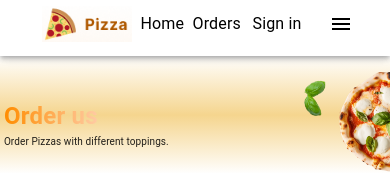
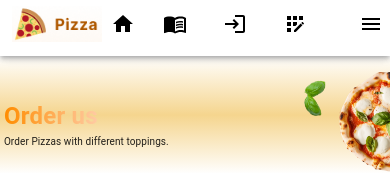
Before and after one commit to getye/Pizza-Ordering-App, a React (Create React App) app in the folder client/: page / in a window 390 px wide. Shown: the top 173 px of the page. Built offline with nearby package versions, Linux system fonts and the light colour scheme; no server answers.

Commit message:
mobile bar

```diff
--- a/client/src/navigations/mainbar.js
+++ b/client/src/navigations/mainbar.js
@@ -17,6 +17,10 @@ import AccountCircleOutlinedIcon from '@mui/icons-material/AccountCircleOutlined
 import LogoutOutlinedIcon from '@mui/icons-material/LogoutOutlined';import LocalPizzaOutlinedIcon from '@mui/icons-material/LocalPizzaOutlined';
 import SummarizeIcon from '@mui/icons-material/Summarize';
 import MenuIcon from '@mui/icons-material/Menu';  // Hamburger icon for mobile
+import HomeIcon from '@mui/icons-material/Home';
+import MenuBookIcon from '@mui/icons-material/MenuBook';
+import LoginIcon from '@mui/icons-material/Login';
+import AppRegistrationIcon from '@mui/icons-material/AppRegistration';
 
 import AppBar from '@mui/material/AppBar';
 import Toolbar from '@mui/material/Toolbar';
@@ -371,7 +375,7 @@ export const MainBar = (props) => {
               <>
               <img src={pizza} alt="Pizza Logo" style={{ width: '80px', marginBottom: { xs: 1, sm: 2 } }} />
               <MenuItem onClick={() => navigate('/')}>Home</MenuItem>
-              <MenuItem onClick={() => navigate('/orders')}>Orders</MenuItem>
+              <MenuItem onClick={() => navigate('/orders')}></MenuItem>
               <MenuItem onClick={() => navigate('/contact')}>Who we are</MenuItem>
               <MenuItem
                   onClick={() => navigate('/signup')}
@@ -389,13 +393,10 @@ export const MainBar = (props) => {
             {(isMobile)&&(
               <Box sx={{ display: 'flex', justifyContent: 'space-between', alignItems: 'center' }}>
                   <img src={pizza} alt="Pizza Logo" style={{ width: '90px', marginRight:1, marginLeft:0 }} />
-                  <MenuItem sx={{pl:1, width:'60px'}} onClick={() => navigate('/')}>Home</MenuItem>
-                  <MenuItem sx={{pl:0, width:'60px'}} onClick={() => navigate('/orders')}>Orders</MenuItem>
-                  {(!mobileOpen)? (
-                  <MenuItem sx={{pl:0, width:'60px'}} onClick={() => navigate('/signin')}>Sign in</MenuItem>
-                  ):(
-                    <MenuItem sx={{pl:0, width:'60px'}} onClick={signup}>Register</MenuItem>
-                 )}
+                  <MenuItem sx={{pl:1, width:'60px'}} onClick={() => navigate('/')}><HomeIcon/></MenuItem>
+                  <MenuItem sx={{pl:0, width:'60px'}} onClick={() => navigate('/orders')}><MenuBookIcon/></MenuItem>
+                  <MenuItem sx={{pl:0, width:'60px'}} onClick={() => navigate('/signin')}><LoginIcon/></MenuItem>
+                  <MenuItem sx={{pl:0, width:'60px'}} onClick={signup}><AppRegistrationIcon/></MenuItem>
                   <IconButton
                       color="inherit"
                       aria-label="open drawer"
```
